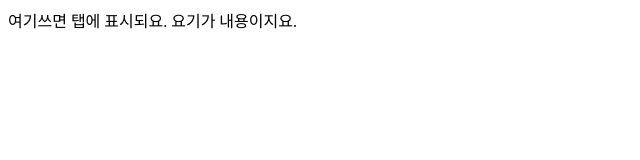
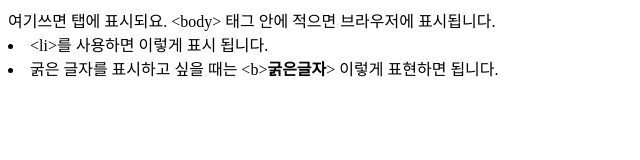
Before and after one commit to LowyNBK/study-html, a plain HTML site: page index.html in a window 1280 px wide. Shown: the whole page, without its empty margins (0-640 px from the left). Drawn offline with Linux system fonts and the light colour scheme.

Commit message:
change files

```diff
--- a/index.html
+++ b/index.html
@@ -1,6 +1,8 @@
 <html>
   <head> 여기쓰면 탭에 표시되요. </head>
   <body>
-    요기가 내용이지요.
+    &lt;body&gt; 태그 안에 적으면 브라우저에 표시됩니다.
+    <li>&lt;li&gt;를 사용하면 이렇게 표시 됩니다. </li>
+    <li>굵은 글자를 표시하고 싶을 때는 &lt;b&gt;<b>굵은글자</b>&gt; 이렇게 표현하면 됩니다. </li>
   </body>
 </html>
```
